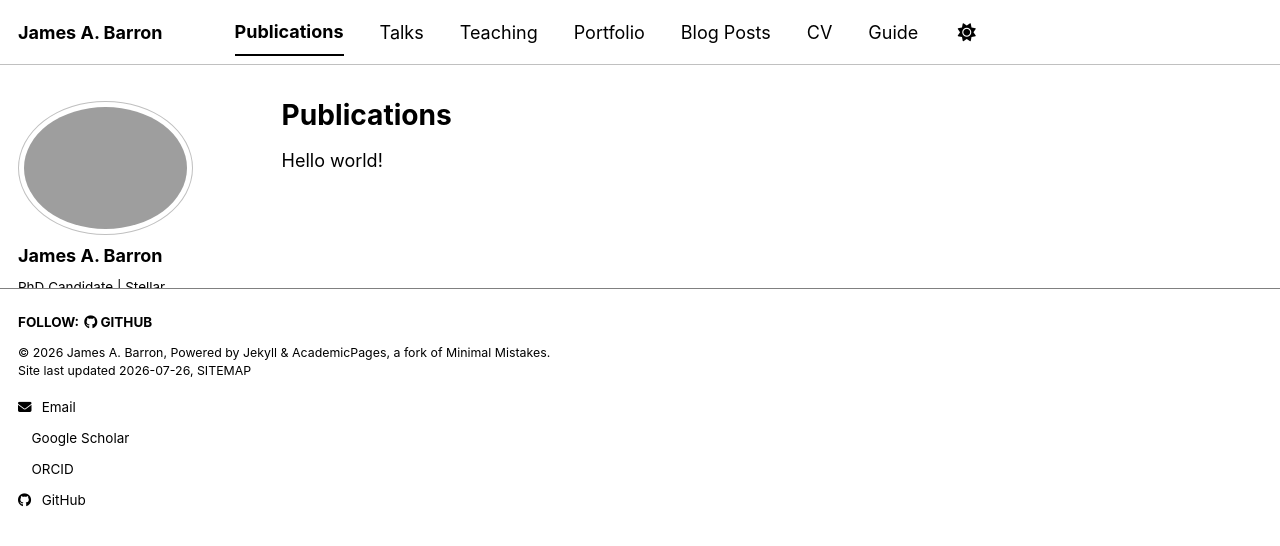
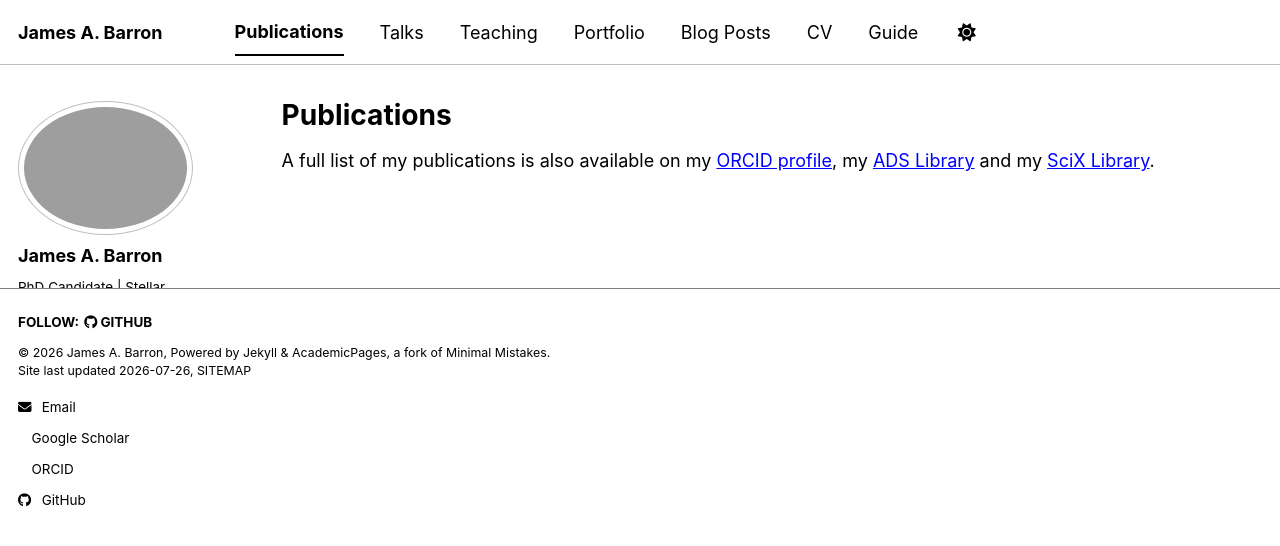
Before and after one commit to jamesabarron/jamesabarron.github.io, a Jekyll site: the page built from _pages/publications.md, in a window 1280 px wide. Shown: the top 546 px of the page. Built offline with Jekyll 4.4.1, drawn with Linux system fonts in a browser that asks for light colours; a style sheet for code colours, icons or effects is not loaded.

Commit message:
Add links to orcid, ads and scix.

```diff
--- a/_pages/publications.md
+++ b/_pages/publications.md
@@ -5,4 +5,4 @@ permalink: /publications/
 author_profile: true
 ---
 
-Hello world!
+A full list of my publications is also available on my [ORCID profile](https://orcid.org/0000-0003-2088-0706), my [ADS Library]( https://ui.adsabs.harvard.edu/public-libraries/5gFMcqdbQ36GB4L8_VutoQ) and my [SciX Library](https://scixplorer.org/public-libraries/5gFMcqdbQ36GB4L8_VutoQ).
```
